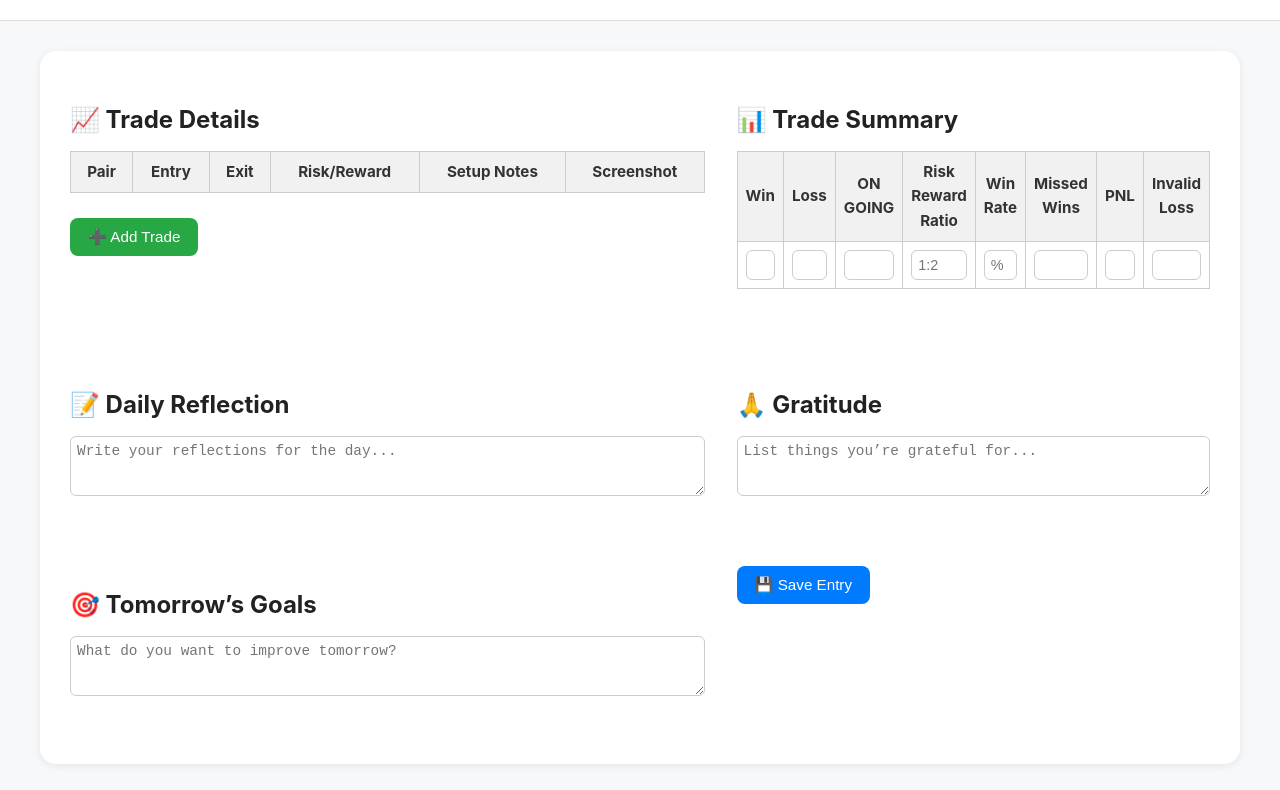
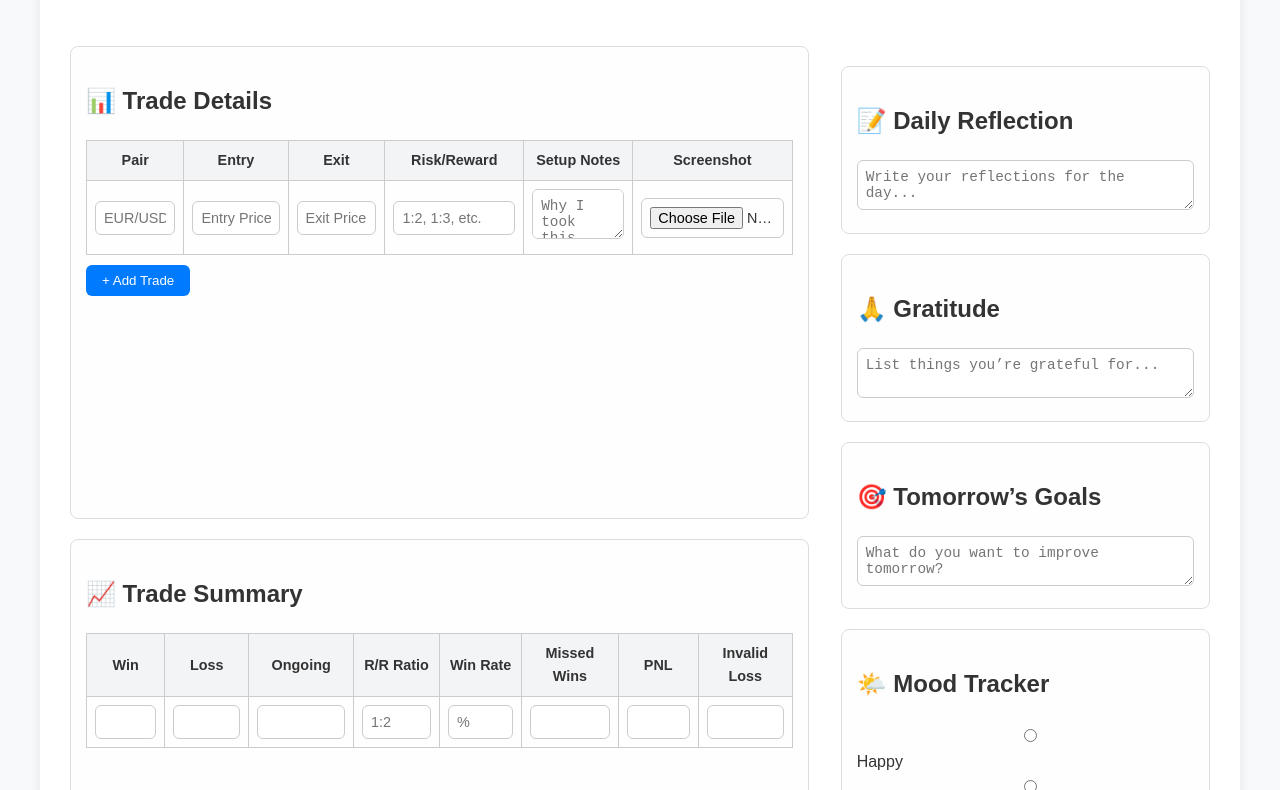
Before and after one commit to eyobfeke/My-Journal, a plain HTML site: page entries/day.html in a window 1280 px wide. Shown: the part 150-940 px from the top of the page. Drawn offline with Linux system fonts and the light colour scheme; files that its build step writes are made by us from their sources.

Commit message:
Update day.html

```diff
--- a/entries/day.html
+++ b/entries/day.html
@@ -3,101 +3,112 @@
 <head>
   <meta charset="UTF-8" />
   <meta name="viewport" content="width=device-width, initial-scale=1.0" />
-  <title>Journal for the Day</title>
-  <link rel="stylesheet" href="../style.css" />
+  <title>Journal for Day</title>
+  <link rel="stylesheet" href="style.css" />
   <style>
     body {
-      font-family: "Inter", Arial, sans-serif;
+      font-family: Arial, sans-serif;
+      background: #f8f9fa;
       margin: 0;
-      background-color: #f7f8fa;
-      color: #333;
-    }
-    header {
-      text-align: center;
-      padding: 25px 10px;
-      border-bottom: 1px solid #ddd;
+      padding: 0;
     }
     main {
       max-width: 1200px;
-      margin: 30px auto;
+      margin: 40px auto;
+      background: #fff;
       padding: 30px;
-      background: white;
-      border-radius: 16px;
-      box-shadow: 0 2px 8px rgba(0, 0, 0, 0.08);
+      border-radius: 12px;
+      box-shadow: 0 4px 12px rgba(0, 0, 0, 0.08);
     }
-    section {
-      margin-bottom: 30px;
-    }
-    h2 {
-      margin-bottom: 12px;
+    h1 {
+      text-align: center;
       color: #222;
     }
+    .back-link {
+      display: block;
+      text-align: center;
+      margin-bottom: 20px;
+    }
+
+    /* Trade section */
+    .trade-section {
+      display: flex;
+      justify-content: space-between;
+      flex-wrap: wrap;
+      gap: 20px;
+      margin-bottom: 25px;
+    }
+
+    .card {
+      flex: 1 1 48%;
+      background: #fefefe;
+      border: 1px solid #ddd;
+      border-radius: 8px;
+      padding: 15px;
+    }
+
     table {
       width: 100%;
       border-collapse: collapse;
-      margin-bottom: 15px;
+      text-align: center;
     }
     th, td {
       border: 1px solid #ccc;
       padding: 8px;
-      text-align: center;
-      font-size: 0.95rem;
+      font-size: 0.9rem;
     }
     th {
-      background-color: #f1f1f1;
+      background-color: #f3f4f6;
     }
-    input, textarea {
+
+    /* Add trade button */
+    .add-btn {
+      background-color: #007bff;
+      color: white;
+      padding: 8px 16px;
+      border: none;
+      border-radius: 6px;
+      margin-top: 10px;
+      cursor: pointer;
+      transition: 0.3s;
+    }
+    .add-btn:hover {
+      background-color: #0056b3;
+    }
+
+    textarea, input {
       width: 100%;
-      padding: 6px;
+      padding: 8px;
       border: 1px solid #ccc;
       border-radius: 6px;
       font-size: 0.9rem;
     }
-    input[type="file"] {
-      border: none;
+
+    /* Other sections */
+    .grid {
+      display: grid;
+      grid-template-columns: repeat(auto-fit, minmax(250px, 1fr));
+      gap: 20px;
+      margin-top: 20px;
     }
-    button {
-      background-color: #007bff;
-      color: white;
-      border: none;
-      padding: 10px 18px;
-      border-radius: 8px;
-      cursor: pointer;
-      font-size: 0.95rem;
-    }
-    button:hover {
-      background-color: #005fcc;
-    }
-    #add-trade {
-      margin-top: 10px;
-      background-color: #28a745;
-    }
-    #add-trade:hover {
-      background-color: #1e7e34;
-    }
-    textarea {
-      resize: vertical;
-      min-height: 60px;
-    }
+
     footer {
       text-align: center;
-      padding: 20px;
-      font-size: 0.9rem;
+      margin-top: 40px;
+      font-size: 0.85rem;
       color: #666;
     }
   </style>
 </head>
+<body>
+  <main>
+    <h1>Journal for <span id="journal-date"></span></h1>
+    <a class="back-link" href="index.html">← Back to Calendar</a>
 
-<body>
-  <header>
-    <h1 id="entry-date">Journal for this day</h1>
-    <a href="../index.html">← Back to Calendar</a>
-  </header>
-
-  <main>
-    <!-- 🧭 TRADE DETAILS (Now at top, dynamic rows, new columns) -->
-    <section id="trade-details">
-      <h2>📈 Trade Details</h2>
+    <!-- Trade Section -->
+    <div class="trade-section">
+      <div class="card">
+        <h2>📊 Trade Details</h2>
         <table id="trade-table">
           <thead>
             <tr>
@@ -109,30 +120,29 @@
               <th>Screenshot</th>
             </tr>
           </thead>
-        <tbody id="trade-body">
+          <tbody>
             <tr>
-            <td><input type="text" class="pair" placeholder="e.g. EUR/USD"></td>
-            <td><input type="number" class="entry" placeholder="Entry price" step="0.01"></td>
-            <td><input type="number" class="exit" placeholder="Exit price" step="0.01"></td>
-            <td><input type="text" class="rr" placeholder="1:2, 1:3, etc."></td>
-            <td><textarea class="note" placeholder="What made this entry valid?"></textarea></td>
-            <td><input type="file" class="image"></td>
+              <td><input type="text" placeholder="EUR/USD"></td>
+              <td><input type="text" placeholder="Entry Price"></td>
+              <td><input type="text" placeholder="Exit Price"></td>
+              <td><input type="text" placeholder="1:2, 1:3, etc."></td>
+              <td><textarea placeholder="Why I took this trade..."></textarea></td>
+              <td><input type="file" accept="image/*"></td>
             </tr>
           </tbody>
         </table>
-      <button id="add-trade">➕ Add Trade</button>
-    </section>
+        <button class="add-btn" onclick="addTrade()">+ Add Trade</button>
+      </div>
 
-    <!-- 🧮 TRADE SUMMARY -->
-    <section id="trade-summary">
-      <h2>📊 Trade Summary</h2>
+      <div class="card">
+        <h2>📈 Trade Summary</h2>
         <table>
           <thead>
             <tr>
               <th>Win</th>
               <th>Loss</th>
-            <th>ON GOING</th>
-            <th>Risk Reward Ratio</th>
+              <th>Ongoing</th>
+              <th>R/R Ratio</th>
               <th>Win Rate</th>
               <th>Missed Wins</th>
               <th>PNL</th>
@@ -141,113 +151,72 @@
           </thead>
           <tbody>
             <tr>
-            <td><input type="number" id="win"></td>
-            <td><input type="number" id="loss"></td>
-            <td><input type="number" id="ongoing"></td>
-            <td><input type="text" id="riskreward" placeholder="1:2"></td>
-            <td><input type="text" id="winrate" placeholder="%"></td>
-            <td><input type="number" id="missed"></td>
-            <td><input type="number" id="pnl"></td>
-            <td><input type="number" id="invalid"></td>
+              <td><input type="number"></td>
+              <td><input type="number"></td>
+              <td><input type="number"></td>
+              <td><input type="text" placeholder="1:2"></td>
+              <td><input type="text" placeholder="%"></td>
+              <td><input type="number"></td>
+              <td><input type="number"></td>
+              <td><input type="number"></td>
             </tr>
           </tbody>
         </table>
-    </section>
+      </div>
+    </div>
 
-    <!-- 🧠 Reflection and Other Sections -->
-    <section id="reflection">
+    <!-- Other Sections -->
+    <div class="grid">
+      <div class="card">
         <h2>📝 Daily Reflection</h2>
-      <textarea id="reflection-text" placeholder="Write your reflections for the day..."></textarea>
-    </section>
+        <textarea placeholder="Write your reflections for the day..."></textarea>
+      </div>
 
-    <section id="gratitude">
+      <div class="card">
         <h2>🙏 Gratitude</h2>
-      <textarea id="gratitude-text" placeholder="List things you’re grateful for..."></textarea>
-    </section>
+        <textarea placeholder="List things you’re grateful for..."></textarea>
+      </div>
 
-    <section id="goals">
+      <div class="card">
         <h2>🎯 Tomorrow’s Goals</h2>
-      <textarea id="goals-text" placeholder="What do you want to improve tomorrow?"></textarea>
-    </section>
+        <textarea placeholder="What do you want to improve tomorrow?"></textarea>
+      </div>
 
-    <section id="actions">
-      <button id="save-entry">💾 Save Entry</button>
-    </section>
+      <div class="card">
+        <h2>🌤️ Mood Tracker</h2>
+        <label><input type="radio" name="mood"> Happy</label><br>
+        <label><input type="radio" name="mood"> Neutral</label><br>
+        <label><input type="radio" name="mood"> Sad</label><br>
+        <label><input type="radio" name="mood"> Stressed</label><br>
+        <label><input type="radio" name="mood"> Confident</label>
+      </div>
+    </div>
+
+    <footer>
+      Made with ❤️ using GitHub Pages
+    </footer>
   </main>
 
-  <footer>
-    <p>Made with ❤️ using GitHub Pages</p>
-  </footer>
+  <script>
+    // Display current date
+    const params = new URLSearchParams(window.location.search);
+    const date = params.get("date") || "Unknown Date";
+    document.getElementById("journal-date").textContent = date;
 
-  <script>
-    const params = new URLSearchParams(window.location.search);
-    const date = params.get("date");
-    document.getElementById("entry-date").textContent = date ? `Journal for ${date}` : "No date selected";
-    const key = `entry-${date}`;
-
-    // Save and load system
-    function getTradeData() {
-      const trades = [];
-      document.querySelectorAll("#trade-body tr").forEach(tr => {
-        trades.push({
-          pair: tr.querySelector(".pair").value,
-          entry: tr.querySelector(".entry").value,
-          exit: tr.querySelector(".exit").value,
-          rr: tr.querySelector(".rr").value,
-          note: tr.querySelector(".note").value,
-        });
-      });
-      return trades;
-    }
-
-    function setTradeData(trades) {
-      const tbody = document.getElementById("trade-body");
-      tbody.innerHTML = "";
-      trades.forEach(t => {
+    // Add trade row
+    function addTrade() {
+      const table = document.querySelector("#trade-table tbody");
       const row = document.createElement("tr");
       row.innerHTML = `
-          <td><input type="text" class="pair" value="${t.pair || ""}" placeholder="e.g. EUR/USD"></td>
-          <td><input type="number" class="entry" value="${t.entry || ""}" placeholder="Entry price" step="0.01"></td>
-          <td><input type="number" class="exit" value="${t.exit || ""}" placeholder="Exit price" step="0.01"></td>
-          <td><input type="text" class="rr" value="${t.rr || ""}" placeholder="1:2"></td>
-          <td><textarea class="note">${t.note || ""}</textarea></td>
-          <td><input type="file" class="image"></td>
+        <td><input type="text" placeholder="EUR/USD"></td>
+        <td><input type="text" placeholder="Entry Price"></td>
+        <td><input type="text" placeholder="Exit Price"></td>
+        <td><input type="text" placeholder="1:2, 1:3, etc."></td>
+        <td><textarea placeholder="Why I took this trade..."></textarea></td>
+        <td><input type="file" accept="image/*"></td>
       `;
-        tbody.appendChild(row);
-      });
+      table.appendChild(row);
     }
-
-    document.getElementById("add-trade").addEventListener("click", () => {
-      const row = document.createElement("tr");
-      row.innerHTML = `
-        <td><input type="text" class="pair" placeholder="e.g. EUR/USD"></td>
-        <td><input type="number" class="entry" placeholder="Entry price" step="0.01"></td>
-        <td><input type="number" class="exit" placeholder="Exit price" step="0.01"></td>
-        <td><input type="text" class="rr" placeholder="1:2"></td>
-        <td><textarea class="note" placeholder="What made this entry valid?"></textarea></td>
-        <td><input type="file" class="image"></td>
-      `;
-      document.getElementById("trade-body").appendChild(row);
-    });
-
-    const saved = JSON.parse(localStorage.getItem(key)) || {};
-    setTradeData(saved.trades || []);
-    ["win","loss","ongoing","riskreward","winrate","missed","pnl","invalid","reflection-text","gratitude-text","goals-text"].forEach(id => {
-      const el = document.getElementById(id);
-      if (el && saved[id]) el.value = saved[id];
-    });
-
-    document.getElementById("save-entry").addEventListener("click", () => {
-      const data = {
-        trades: getTradeData(),
-      };
-      ["win","loss","ongoing","riskreward","winrate","missed","pnl","invalid","reflection-text","gratitude-text","goals-text"].forEach(id => {
-        const el = document.getElementById(id);
-        if (el) data[id] = el.value;
-      });
-      localStorage.setItem(key, JSON.stringify(data));
-      alert("✅ Entry saved successfully!");
-    });
   </script>
 </body>
 </html>
```
Lines whose indentation alone changed are shown as unchanged.
